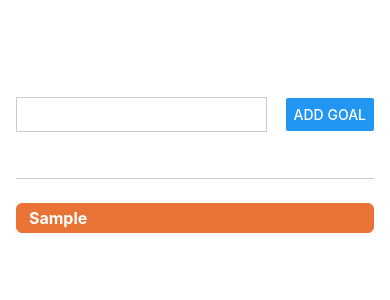
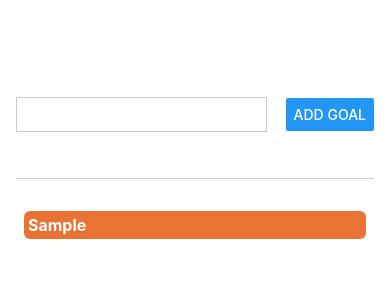
Before and after one commit to carlitoSwaaay/RNCourse, a React Native app: screen / in a window 390 px wide. Both pictures are taken after typing "Sample" into the empty fields and a click on the button "ADD GOAL". Shown: the top 300 px of the page. Built offline with nearby package versions, Linux system fonts and the light colour scheme.

Commit message:
Update GoalItem.js
added pressable feedback for android on LN 7 and LN 9 for iOS

```diff
--- a/components/GoalItem.js
+++ b/components/GoalItem.js
@@ -4,8 +4,9 @@ const GoalItem = (props) => {
   return (
     <View style={styles.goalItem}>
       <Pressable
-        android_ripple={{ color: '#efefef' }}
+        android_ripple={{ color: 'white' }}
         onPress={props.onDeleteItem.bind(this, props.id)}
+        style={({ pressed }) => pressed && styles.pressedItem}
       >
         <Text style={styles.goalText}>{props.text}</Text>
       </Pressable>
@@ -18,13 +19,9 @@ export default GoalItem;
 const styles = StyleSheet.create({
 
   goalItem: {
-    borderWidth: 1,
+    margin: 8,
     borderRadius: 6,
-    borderColor: '#e97335',
-    paddingLeft: 8,
-    marginBottom: 8,
     backgroundColor: '#e97335',
-    color: 'white',
   },
   goalText: {
     color: 'white',
@@ -32,5 +29,8 @@ const styles = StyleSheet.create({
     fontSize: 16,
     padding: 4,
   },
+  pressedItem: {
+    opacity: 0.5,
+  }
 
 });
```
